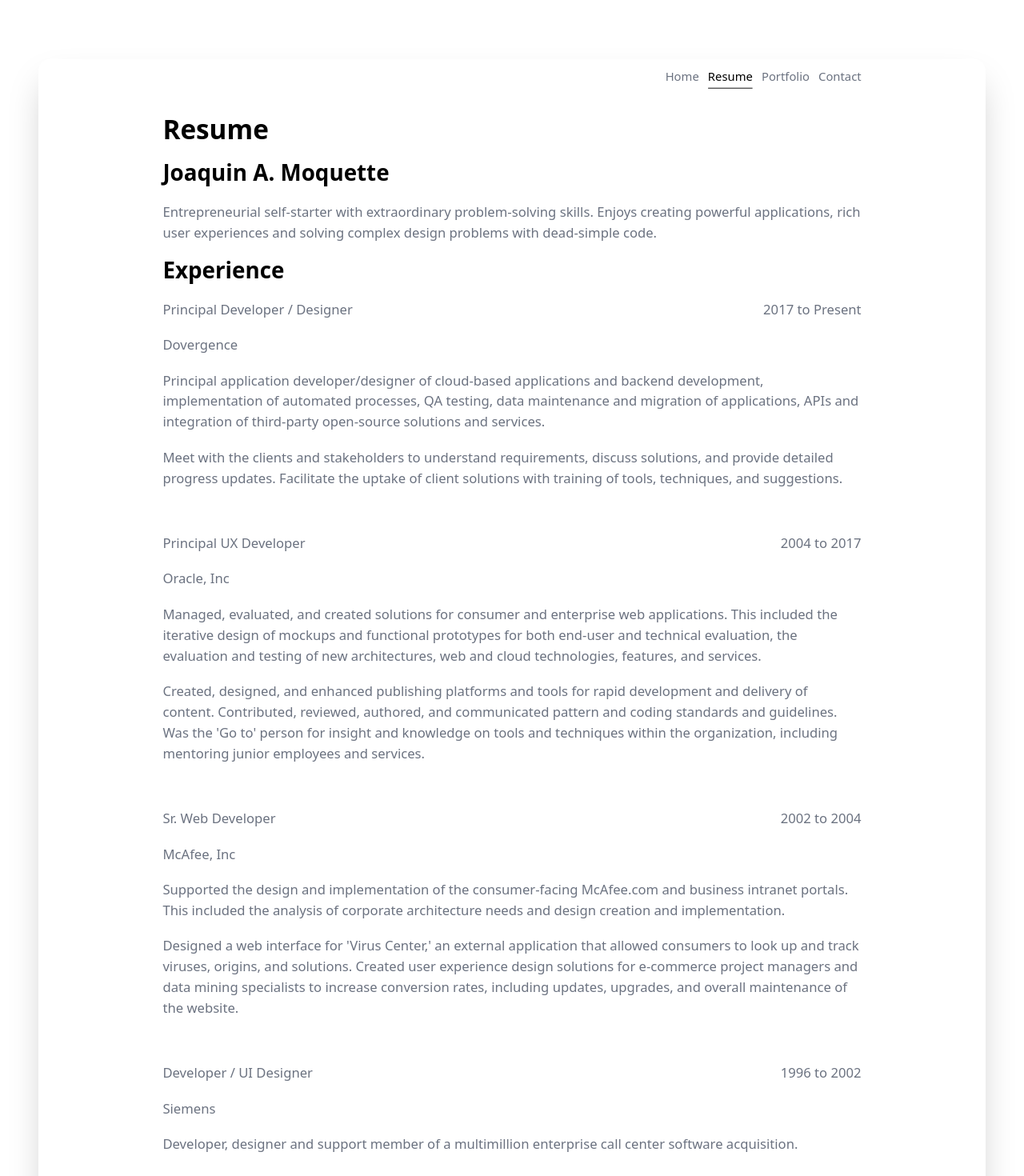
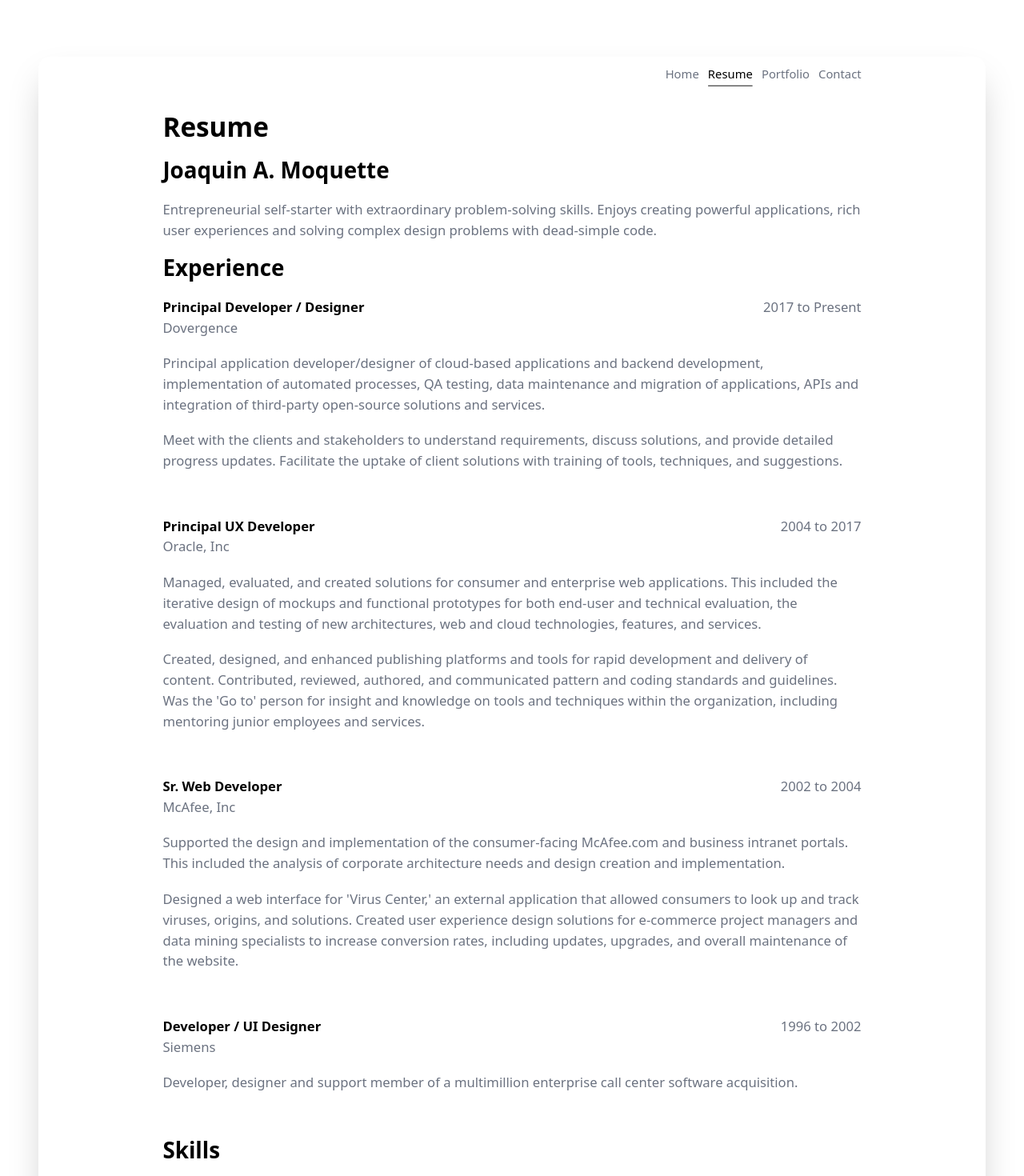
Before and after one commit to moquette/simple-shell, a React app: page /resume in a window 1280 px wide. Shown: the top 1470 px of the page at 80% size. Built offline with nearby package versions, Linux system fonts and the light colour scheme.

Commit message:
fix: font-weight

```diff
--- a/src/pages/Resume.tsx
+++ b/src/pages/Resume.tsx
@@ -19,7 +19,7 @@ export default function Resume() {
           <div className="mb-10">
             <div className="flex justify-between">
               <div>
-                <p className="p-0·font-black·text-black">
+                <p className="p-0 font-black text-black">
                   Principal Developer / Designer
                 </p>
                 <p>Dovergence</p>
@@ -44,7 +44,7 @@ export default function Resume() {
           <div className="mb-10">
             <div className="flex justify-between">
               <div>
-                <p className="p-0·font-black·text-black">
+                <p className="p-0 font-black text-black">
                   Principal UX Developer
                 </p>
                 <p>Oracle, Inc</p>
@@ -70,7 +70,7 @@ export default function Resume() {
           <div className="mb-10">
             <div className="flex justify-between">
               <div>
-                <p className="p-0·font-black·text-black">Sr. Web Developer</p>
+                <p className="p-0 font-black text-black">Sr. Web Developer</p>
                 <p>McAfee, Inc</p>
               </div>
               <p>2002 to 2004</p>
@@ -93,7 +93,7 @@ export default function Resume() {
           <div className="mb-10">
             <div className="flex justify-between">
               <div>
-                <p className="p-0·font-black·text-black">
+                <p className="p-0 font-black text-black">
                   Developer / UI Designer
                 </p>
                 <p>Siemens</p>
```
